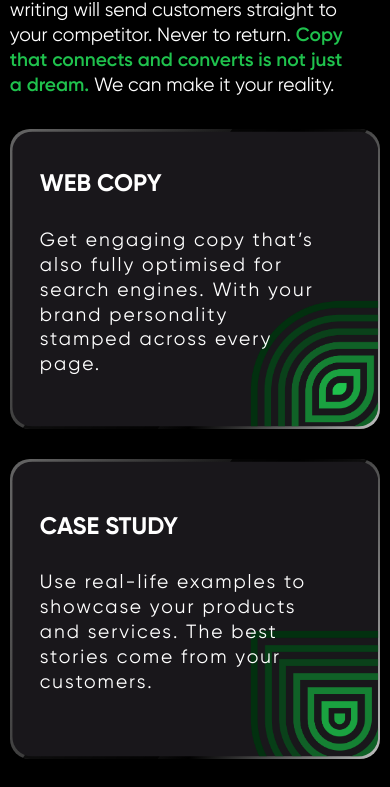
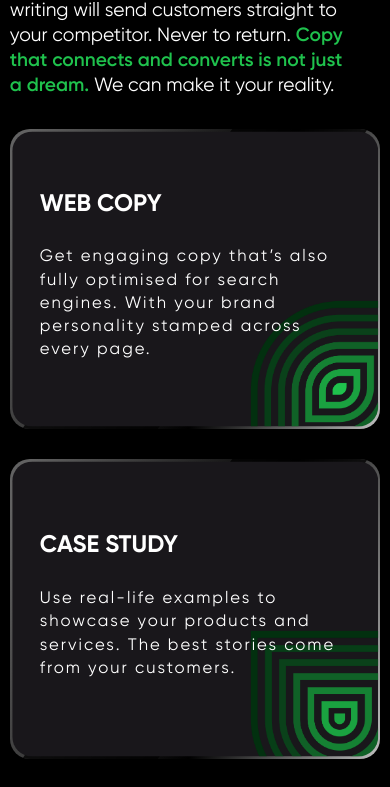
Before and after one commit to OlaoreFouad/garnicopies-frontend, a Next.js app in the folder garnicopes/: page / in a window 390 px wide. Shown: the part 1353-2140 px from the top of the page. Built offline with nearby package versions, Linux system fonts and the light colour scheme.

Commit message:
feat: changed sections to aos

```diff
--- a/garnicopes/app/landing_page/Adventure.tsx
+++ b/garnicopes/app/landing_page/Adventure.tsx
@@ -1,7 +1,7 @@
 "use client";
 import React from "react";
 import Image from "next/image";
-import { AnimatePresence, motion } from "framer-motion";
+import { motion } from "framer-motion";
 
 export interface AdventureModel {
   heading?: string;
--- a/garnicopes/app/landing_page/Portfolio.tsx
+++ b/garnicopes/app/landing_page/Portfolio.tsx
@@ -81,9 +81,9 @@ export function Portfolio() {
       <div className="brand__container">
         {data.map((element, index) => {
           return (
-            <motion.div
-              initial={{ opacity: 0 }}
-              whileInView={{ opacity: 1 }}
+            <div
+              data-aos="fade-up"
+              data-aos-duration="700"
               key={index}
               className="brand"
             >
@@ -106,7 +106,7 @@ export function Portfolio() {
                   </Link>
                 </div>
               </div>
-            </motion.div>
+            </div>
           );
         })}
       </div>
--- a/garnicopes/app/landing_page/Services.tsx
+++ b/garnicopes/app/landing_page/Services.tsx
@@ -1,7 +1,8 @@
 "use client";
 import React from "react";
+import { useEffect } from "react";
 import Image from "next/image";
-import { AnimatePresence, motion } from "framer-motion";
+import { motion } from "framer-motion";
 
 export interface Service {
   heading: string;
@@ -54,18 +55,20 @@ export function Services() {
       <div className="services__container">
         {services.map((element, index) => {
           return (
-            <motion.div
-              initial={{ opacity: 0 }}
-              whileInView={{ opacity: 1 }}
+            <div
               key={index}
               className="services__service"
+              data-aos="fade-up"
+              data-aos-duration="700"
+
+              // style={{ willChange: "opacity, visibility" }}
             >
               <div className="green"></div>
               <div className="info">
                 <h3 className="heading">{element.heading}</h3>
                 <p className="info__details">{element.details}</p>
               </div>
-            </motion.div>
+            </div>
           );
         })}
       </div>
--- a/garnicopes/app/landing_page/_landing.scss
+++ b/garnicopes/app/landing_page/_landing.scss
@@ -262,13 +262,14 @@
   }
 
   &__service {
+    z-index: 10000;
     cursor: pointer;
-    height: 450px;
+    height: 380px;
     @media screen and (max-width: 800px) {
       height: 300px;
     }
     @media screen and (max-width: 380px) {
-      height: 400px;
+      height:300px;
     }
     padding: 30px;
     background: black;
@@ -332,15 +333,17 @@
         font-family: gilroyRegular;
         font-weight: 100;
         font-style: normal;
-        font-size: 1.3em;
+        font-size: 1.2em;
         letter-spacing: 2px;
-        width: 70%;
-        line-height: 1.3em;
+        width: 65%;
+        line-height: 1.4em;
         @media screen and (max-width: 800px) {
           width: 90%;
+          font-size: 1.1em;
         }
         @media screen and (max-width: 570px) {
-          font-size: 1.2em;
+          width: 100%;
+          font-size: 1.04em;
         }
       }
     }
--- a/garnicopes/app/layout.tsx
+++ b/garnicopes/app/layout.tsx
@@ -17,6 +17,7 @@ export default function RootLayout({
 }: Readonly<{
   children: React.ReactNode;
 }>) {
+
   return (
     <html lang="en">
       <body
--- a/garnicopes/app/page.tsx
+++ b/garnicopes/app/page.tsx
@@ -1,8 +1,20 @@
+"use client";
+import { useEffect } from "react";
+
+import AOS from "aos";
+import "aos/dist/aos.css";
+
 import Image from "next/image";
 import * as Landing from "./landing_page";
 import Contact from "./contact/Contact";
 
 export default function Home() {
+  useEffect(() => {
+    AOS.init({
+      duration: 800,
+      once: false,
+    });
+  }, []);
   return (
     <div className=" header">
       <Landing.Header />
--- a/garnicopes/app/styles/styles.css
+++ b/garnicopes/app/styles/styles.css
@@ -525,8 +525,9 @@ footer ul li a:hover {
   font-family: gilroySemiBold;
 }
 .services__service {
+  z-index: 10000;
   cursor: pointer;
-  height: 450px;
+  height: 380px;
   padding: 30px;
   background: black;
   position: relative;
@@ -546,7 +547,7 @@ footer ul li a:hover {
 }
 @media screen and (max-width: 380px) {
   .services__service {
-    height: 400px;
+    height: 300px;
   }
 }
 .services__service:hover {
@@ -598,19 +599,21 @@ footer ul li a:hover {
   font-family: gilroyRegular;
   font-weight: 100;
   font-style: normal;
-  font-size: 1.3em;
+  font-size: 1.2em;
   letter-spacing: 2px;
-  width: 70%;
-  line-height: 1.3em;
+  width: 65%;
+  line-height: 1.4em;
 }
 @media screen and (max-width: 800px) {
   .services__service .info__details {
     width: 90%;
+    font-size: 1.1em;
   }
 }
 @media screen and (max-width: 570px) {
   .services__service .info__details {
-    font-size: 1.2em;
+    width: 100%;
+    font-size: 1.04em;
   }
 }
 .services__service::before {
--- a/garnicopes/package.json
+++ b/garnicopes/package.json
@@ -11,6 +11,7 @@
   "dependencies": {
     "@mailchimp/mailchimp_transactional": "^1.0.59",
     "@types/mailchimp__mailchimp_transactional": "^1.0.10",
+    "aos": "^2.3.4",
     "embla-carousel-react": "^8.1.3",
     "framer-motion": "^11.2.7",
     "next": "14.2.3",
@@ -19,6 +20,7 @@
     "react-icons": "^5.2.1"
   },
   "devDependencies": {
+    "@types/aos": "^3.0.7",
     "@types/node": "^20",
     "@types/react": "^18",
     "@types/react-dom": "^18",
```
Also changed, not shown: 2 other files (tests, documents, lock files or other folders).
